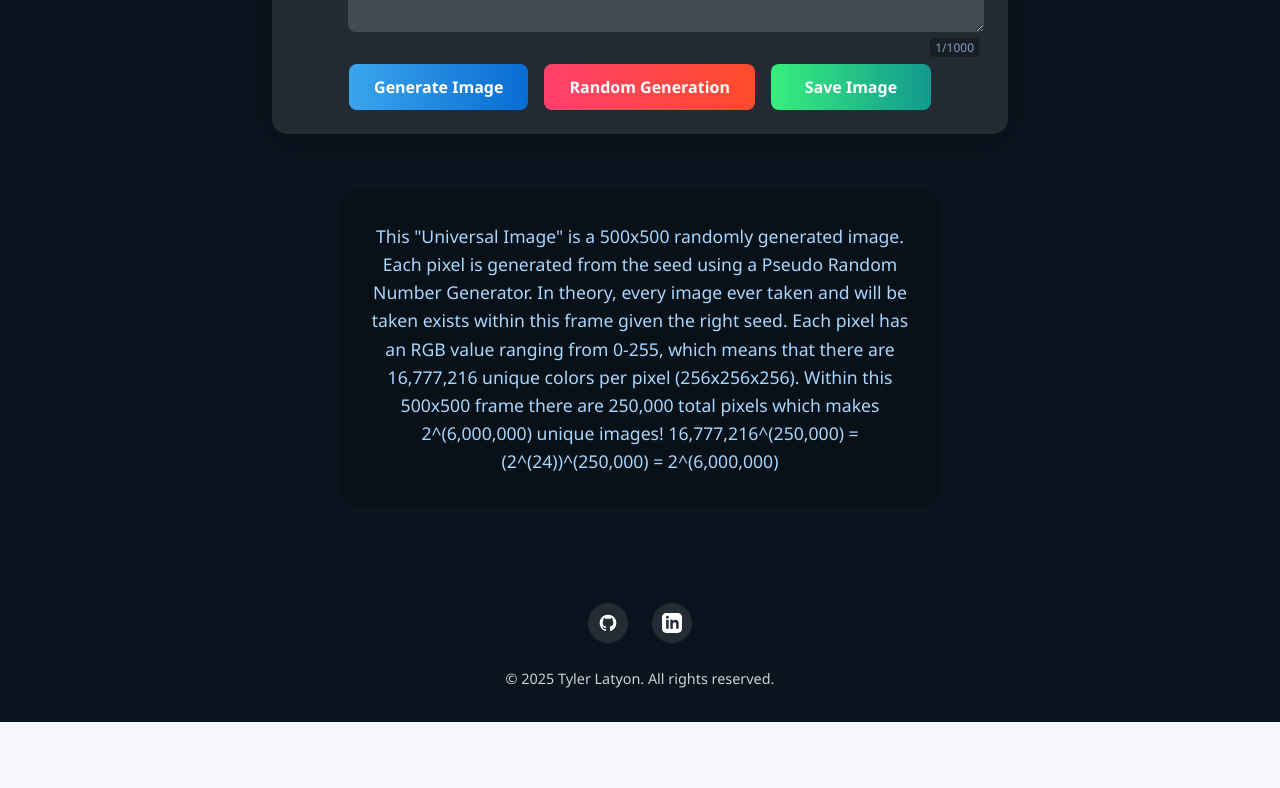
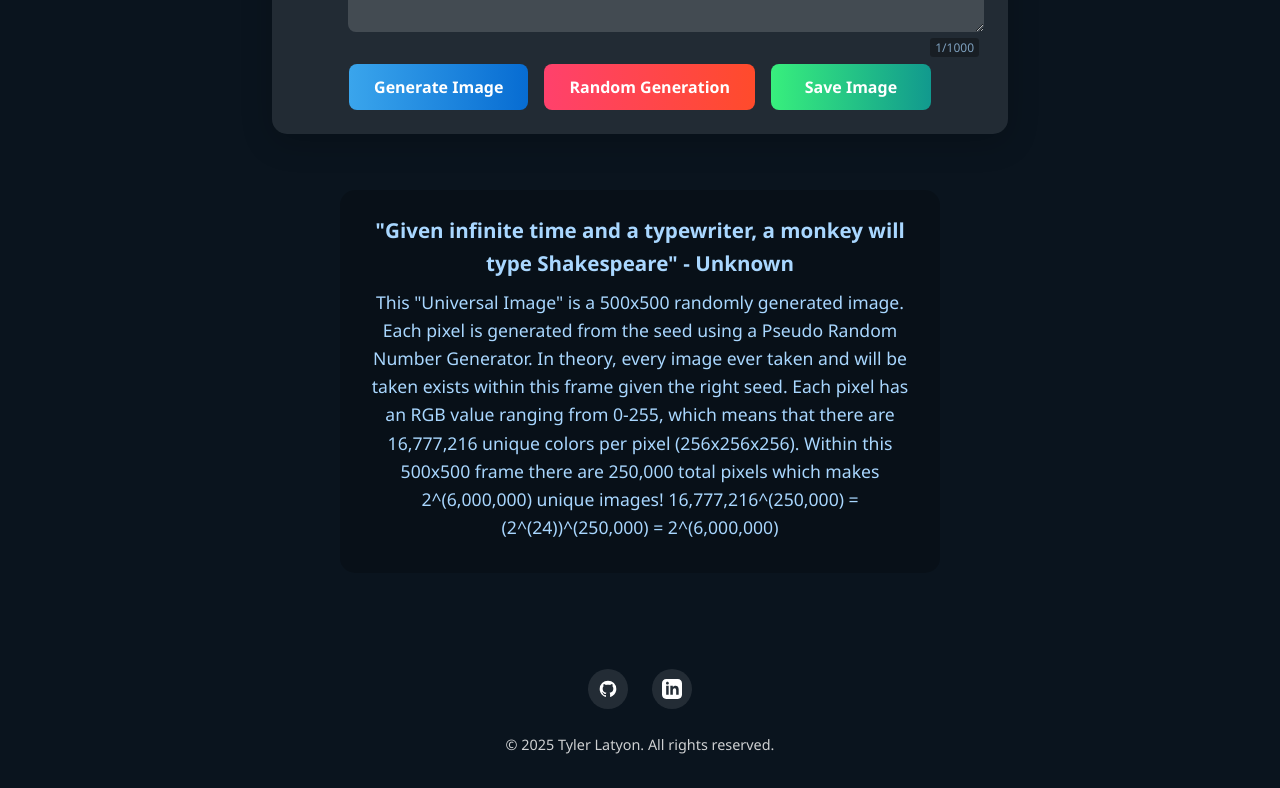
Before and after one commit to TylerLayton123/Personal-Website, a React (Create React App) app: page /universal_image in a window 1280 px wide. Shown: the part 834-1622 px from the top of the page. Before the commit the page ends 1556 px from the top, so only its background shows below. Built offline with nearby package versions, Linux system fonts and the light colour scheme.

Commit message:
added quote

```diff
--- a/src/pages/UniversalImage.jsx
+++ b/src/pages/UniversalImage.jsx
@@ -611,6 +611,7 @@ const UniversalPicture = () => {
                 </div>
 
                 <div className="image-info">
+                    <h3>"Given infinite time and a typewriter, a monkey will type Shakespeare" - Unknown</h3>
                     <p>This "Universal Image" is a 500x500 randomly generated image.
                         Each pixel is generated from the seed using a Pseudo Random Number Generator.
                         In theory, every image ever taken and will be taken exists within this frame
```
